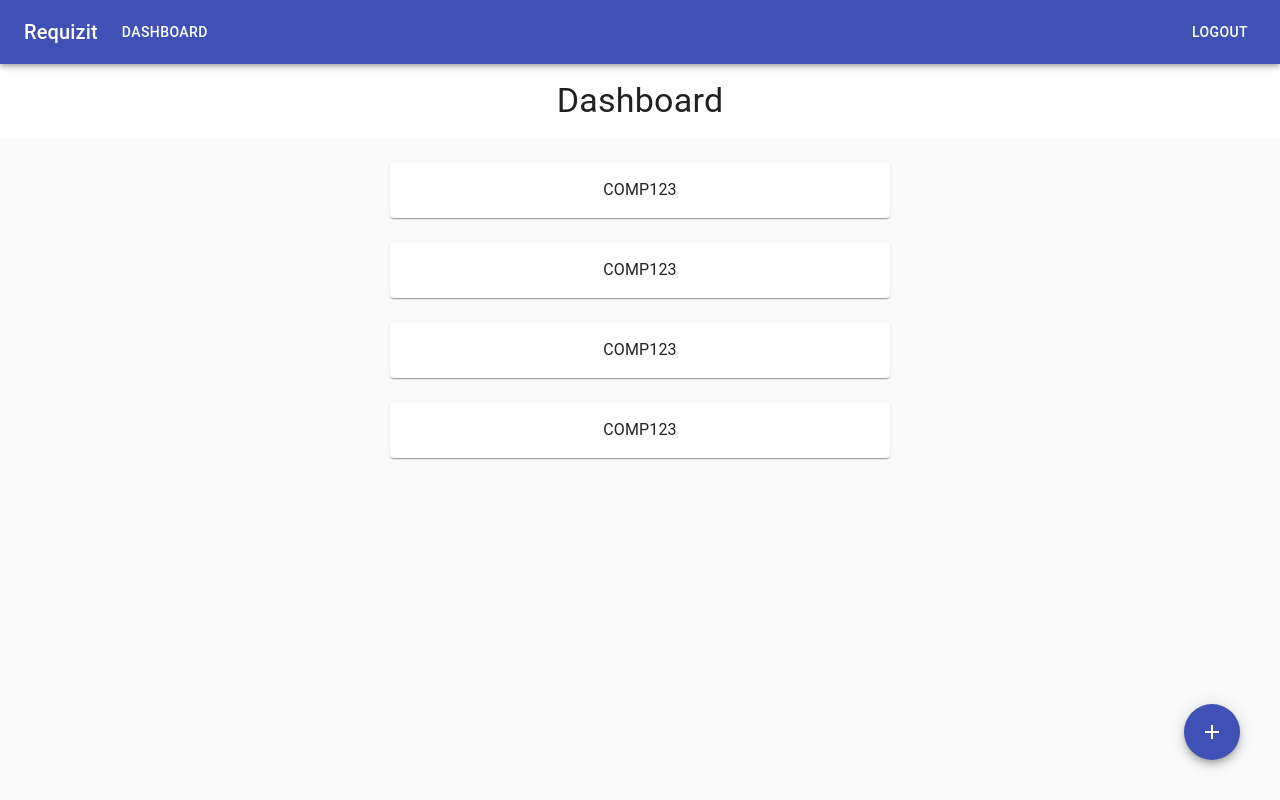
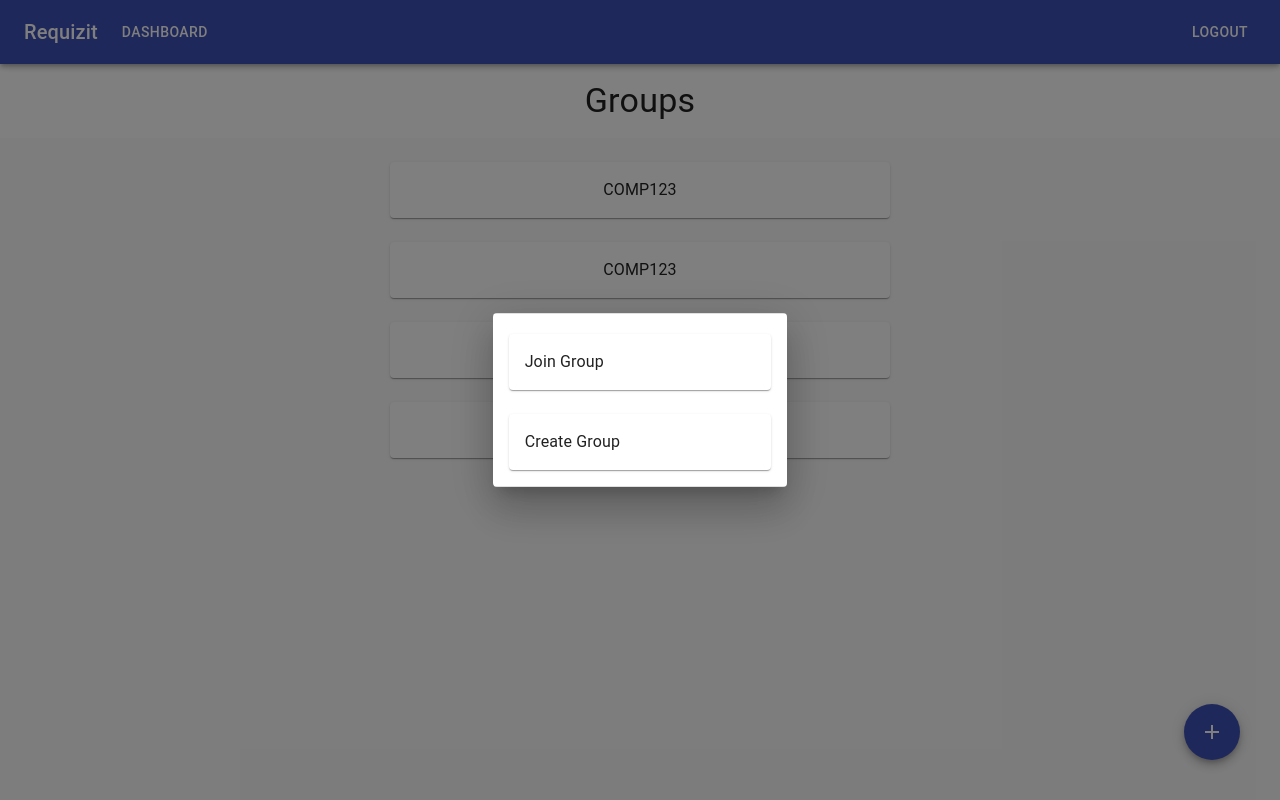
Before and after one commit to Miscurdo/hackathon-bois, a React (Create React App) app in the folder frontend/: page /dashboard in a window 1280 px wide. Both pictures are taken after a click on the button "add". Built offline with nearby package versions, Linux system fonts and the light colour scheme.

Commit message:
join and create group modals done

```diff
--- a/frontend/src/pages/Dashboard.jsx
+++ b/frontend/src/pages/Dashboard.jsx
@@ -1,14 +1,19 @@
 import React from 'react';
 import { useHistory } from 'react-router';
-import { makeStyles } from '@material-ui/core/styles';
+import { makeStyles, withStyles } from '@material-ui/core/styles';
 import NavBar from '../components/NavBar';
 import Container from '@material-ui/core/Container';
 import Typography from '@material-ui/core/Typography';
 import Button from '@material-ui/core/Button';
+import TextField from '@material-ui/core/TextField';
 import Fab from '@material-ui/core/Fab';
 import AddIcon from '@material-ui/icons/Add';
 import Paper from '@material-ui/core/Paper';
 import Grid from '@material-ui/core/Grid';
+import Dialog from "@material-ui/core/Dialog";
+import MuiDialogContent from "@material-ui/core/DialogContent";
+import DialogTitle from '@material-ui/core/DialogTitle';
+import DialogActions from '@material-ui/core/DialogActions';
 
 function Dashboard () {
 
@@ -22,6 +27,9 @@ function Dashboard () {
 			margin: 'auto',
 			maxWidth: 500,
 		},
+		modalPaper: {
+			padding: theme.spacing(2),
+		},
 		fab: {
 			position: 'absolute',
 			bottom: theme.spacing(5),
@@ -29,8 +37,47 @@ function Dashboard () {
 		},
 	}));
 
+	const DialogContent = withStyles((theme) => ({
+		root: {
+			padding: theme.spacing(2)
+		}
+	}))(MuiDialogContent);
+
 	const classes = useStyles();
 	const history = useHistory();
+
+	// Open the 'Join Group/Create Group' modal
+	const [open, setOpen] = React.useState(false);
+
+  const handleClickOpen = () => {
+    setOpen(true);
+  };
+  const handleClose = () => {
+    setOpen(false);
+  };
+
+	// Open the 'Join Group' modal
+	const [openJoin, setOpenJoin] = React.useState(false);
+
+	const handleClickOpenJoin = () => {
+		setOpenJoin(true);
+	};
+	const handleCloseJoin = () => {
+		setOpenJoin(false);
+		setOpen(false);
+	};
+
+		// Open the 'Create Group' modal
+		const [openCreate, setOpenCreate] = React.useState(false);
+
+		const handleClickOpenCreate = () => {
+			setOpenCreate(true);
+		};
+		const handleCloseCreate = () => {
+			setOpenCreate(false);
+			setOpen(false);
+		};
+
 
 	return (
 		<div>
@@ -40,7 +87,7 @@ function Dashboard () {
 			<main>
 				<div className={classes.heroContent}>
 					<Typography component="h1" variant="h4" color="textPrimary">
-						Dashboard
+						Groups
 					</Typography>
 				</div>
 				<Container>
@@ -67,11 +114,89 @@ function Dashboard () {
 						</Paper>
 					</Grid>
 				</Grid>
-				<Fab color="primary" aria-label="add" className={classes.fab}>
+				<Fab color="primary" aria-label="add" className={classes.fab} onClick={handleClickOpen}>
 					<AddIcon />
 				</Fab>
 				</Container>
 			</main>
+
+			<Dialog onClose={handleClose} open={open}>
+				<DialogContent dividers>
+				<Grid container spacing={3}>
+					<Grid item xs={12}>
+						<Paper className={classes.modalPaper} onClick={handleClickOpenJoin}>
+							<Typography>Join Group</Typography>
+						</Paper>
+					</Grid>
+					<Grid item xs={12}>
+						<Paper className={classes.modalPaper} onClick={handleClickOpenCreate}>
+							<Typography>Create Group</Typography>
+						</Paper>
+					</Grid>
+				</Grid>
+				</DialogContent>
+			</Dialog>
+
+			<Dialog open={openJoin} onClose={handleCloseJoin}>
+				<DialogTitle id="form-dialog-title">Join Group</DialogTitle>
+				<DialogContent>
+				<TextField
+					autoFocus
+					margin="dense"
+					id="name"
+					label="Group Name"
+					type="email"
+					fullWidth
+        />
+				<TextField
+					autoFocus
+					margin="dense"
+					id="name"
+					label="Pin"
+					type="email"
+					fullWidth
+        />
+				</DialogContent>
+				<DialogActions>
+          <Button onClick={handleCloseJoin} color="primary">
+            Back
+          </Button>
+          <Button onClick={handleCloseJoin} color="primary">
+            Join
+          </Button>
+        </DialogActions>
+			</Dialog>
+
+			<Dialog open={openCreate} onClose={handleCloseCreate}>
+				<DialogTitle id="form-dialog-title">Create Group</DialogTitle>
+				<DialogContent>
+				<TextField
+					autoFocus
+					margin="dense"
+					id="name"
+					label="Group Name"
+					type="email"
+					fullWidth
+        />
+				<TextField
+					autoFocus
+					margin="dense"
+					id="name"
+					label="Pin (optional)"
+					type="email"
+					fullWidth
+        />
+				</DialogContent>
+				<DialogActions>
+          <Button onClick={handleCloseCreate} color="primary">
+            Back
+          </Button>
+          <Button onClick={handleCloseCreate} color="primary">
+            Create
+          </Button>
+        </DialogActions>
+			</Dialog>
+
 		</div>
 	);
 }
```
